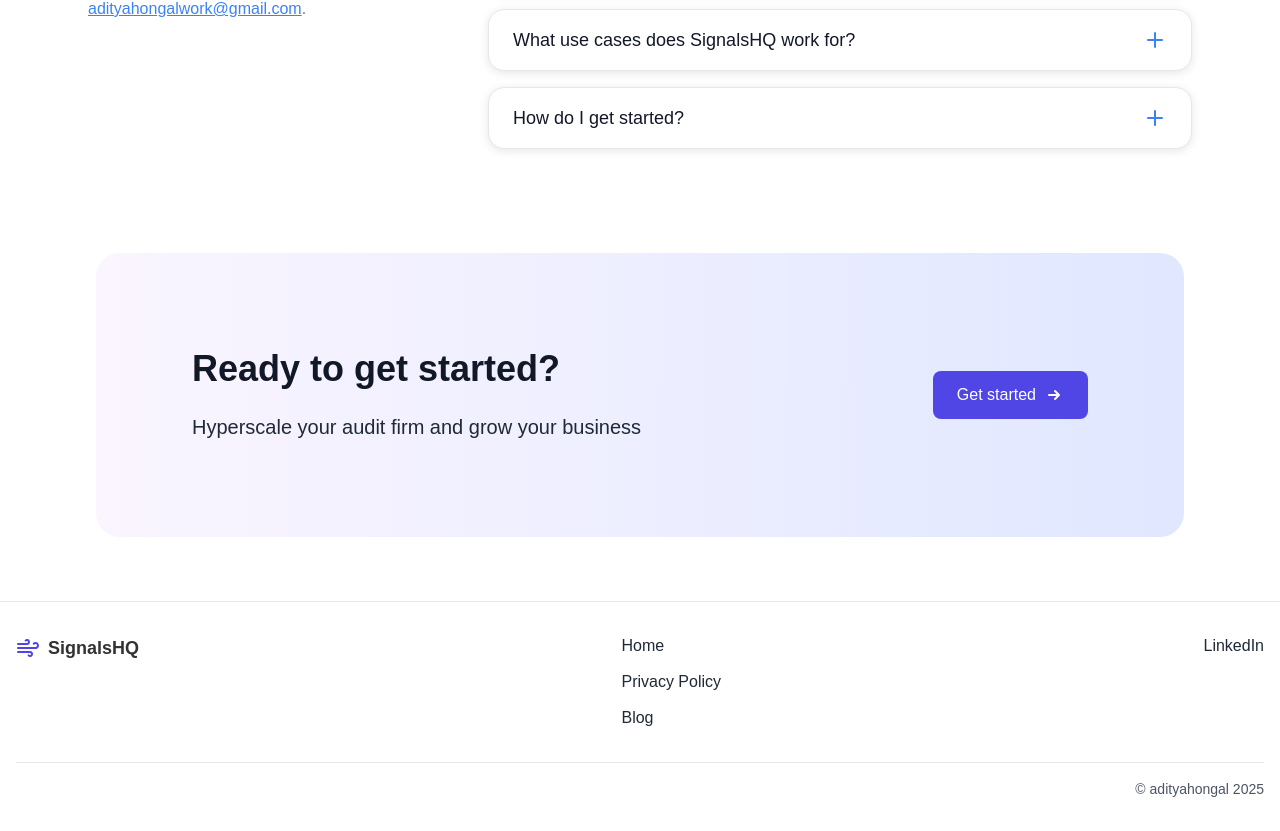
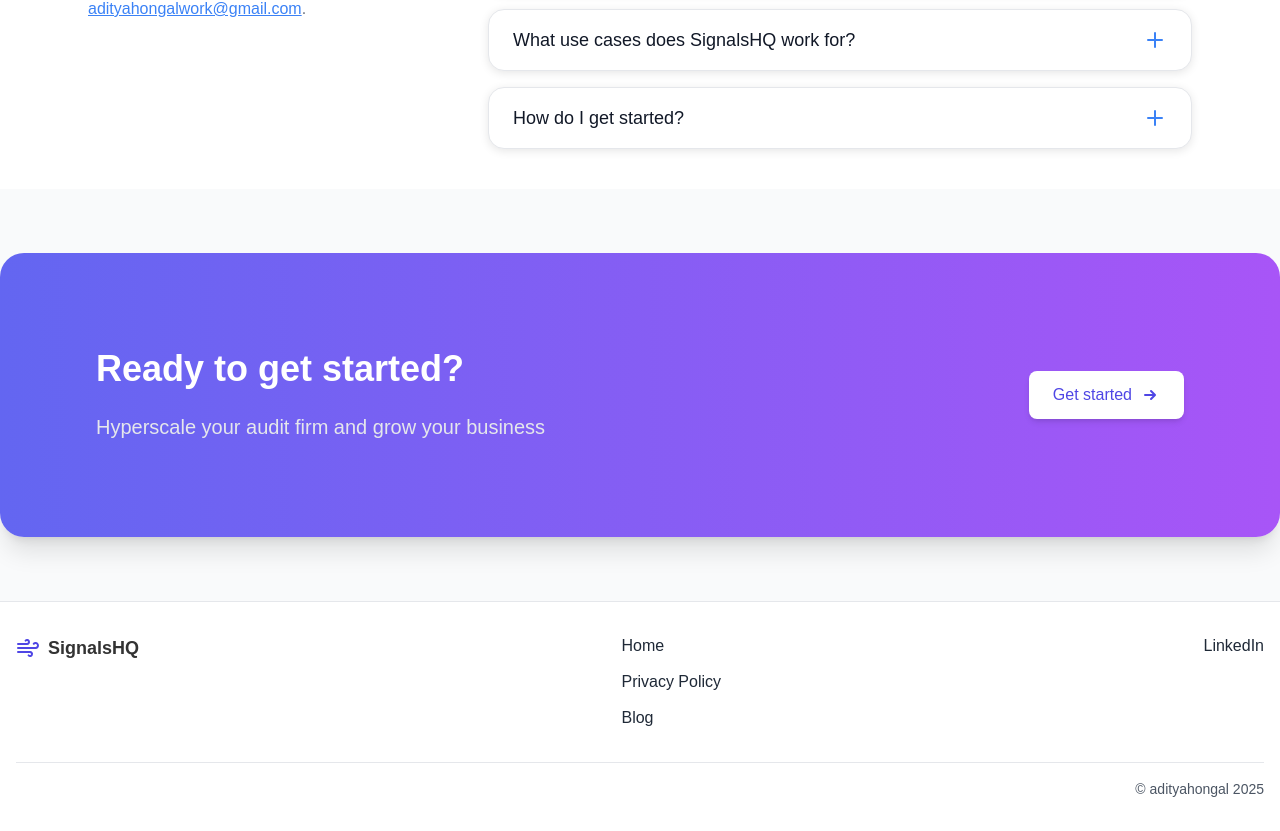
Before and after one commit to adityahongal/Ai-audit-website, a Next.js app: page / in a window 1280 px wide. Shown: the part 4443-5274 px from the top of the page. Built offline with nearby package versions, Linux system fonts and the light colour scheme.

Commit message:
adjusted CTA section for dark mode

```diff
--- a/src/components/CallToAction.jsx
+++ b/src/components/CallToAction.jsx
@@ -3,26 +3,39 @@
 import React from "react";
 
 const CallToAction = () => {
-    return (
-        <section className="py-16 px-4 lg:mx-20">
+  return (
+    <section className="py-16 px-4 lg:px-0 bg-gray-50 dark:bg-gray-900 transition-colors duration-300">
       <div className="max-w-7xl mx-auto">
-        <div className="w-full bg-gradient-to-r from-purple-50 to-indigo-100 rounded-3xl p-24 flex flex-col md:flex-row justify-between items-center">
+        <div className="w-full bg-gradient-to-r from-indigo-500 to-purple-500 dark:from-indigo-600 dark:to-purple-600 shadow-xl rounded-3xl p-24 flex flex-col md:flex-row justify-between items-center transition-colors duration-300">
           <div className="space-y-6 mb-6 md:mb-0">
-            <h2 className="text-4xl font-bold text-gray-900">Ready to get started?</h2>
-            <p className="text-xl text-gray-800">Hyperscale your audit firm and grow your business</p>
+            <h2 className="text-4xl font-bold text-white">
+              Ready to get started?
+            </h2>
+            <p className="text-xl text-gray-200">
+              Hyperscale your audit firm and grow your business
+            </p>
           </div>
           <div>
-            <button className="bg-indigo-600 hover:bg-indigo-700 text-white font-medium py-3 px-6 rounded-lg flex items-center transition duration-300">
+            <button className="bg-white hover:bg-gray-100 dark:bg-gray-800 dark:hover:bg-gray-700 text-indigo-600 dark:text-indigo-400 font-medium py-3 px-6 rounded-lg flex items-center transition duration-300 shadow-md">
               Get started
-              <svg xmlns="http://www.w3.org/2000/svg" className="h-5 w-5 ml-2" viewBox="0 0 20 20" fill="currentColor">
-                <path fillRule="evenodd" d="M10.293 5.293a1 1 0 011.414 0l4 4a1 1 0 010 1.414l-4 4a1 1 0 01-1.414-1.414L12.586 11H5a1 1 0 110-2h7.586l-2.293-2.293a1 1 0 010-1.414z" clipRule="evenodd" />
+              <svg
+                xmlns="http://www.w3.org/2000/svg"
+                className="h-5 w-5 ml-2"
+                viewBox="0 0 20 20"
+                fill="currentColor"
+              >
+                <path
+                  fillRule="evenodd"
+                  d="M10.293 5.293a1 1 0 011.414 0l4 4a1 1 0 010 1.414l-4 4a1 1 0 01-1.414-1.414L12.586 11H5a1 1 0 110-2h7.586l-2.293-2.293a1 1 0 010-1.414z"
+                  clipRule="evenodd"
+                />
               </svg>
             </button>
           </div>
         </div>
       </div>
     </section>
-      );
+  );
 }
 
 export default CallToAction;
```
